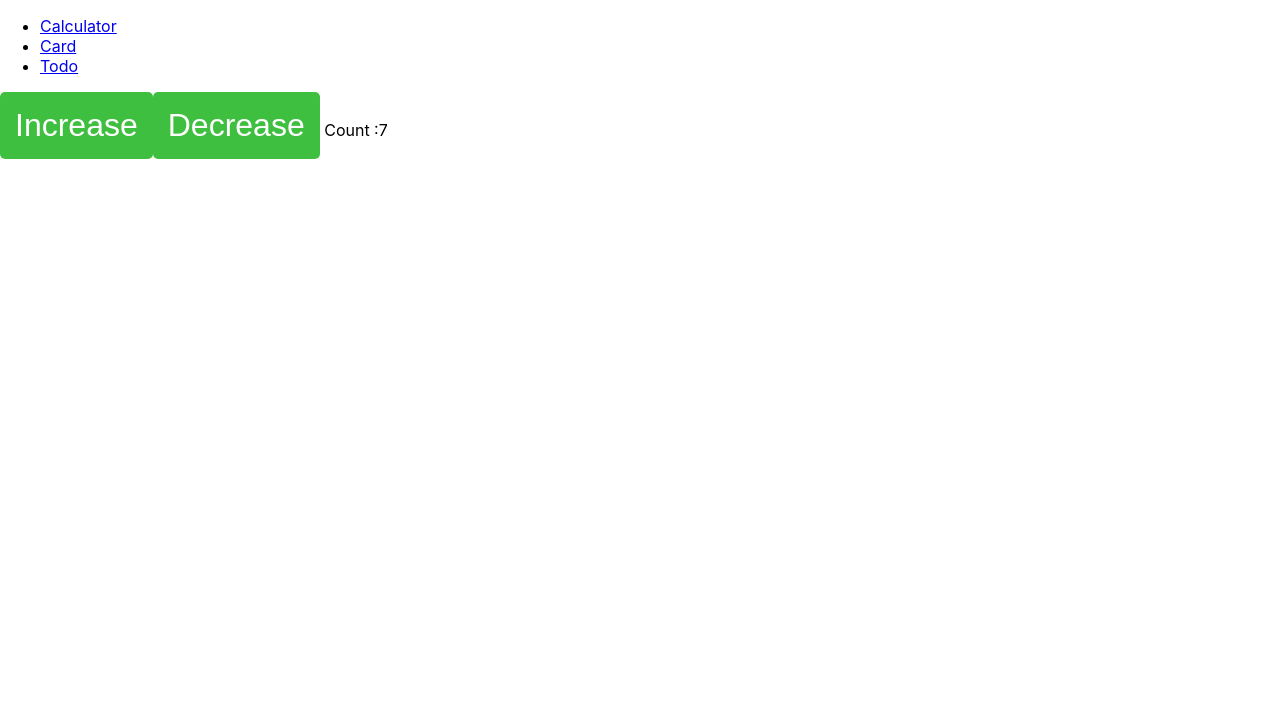
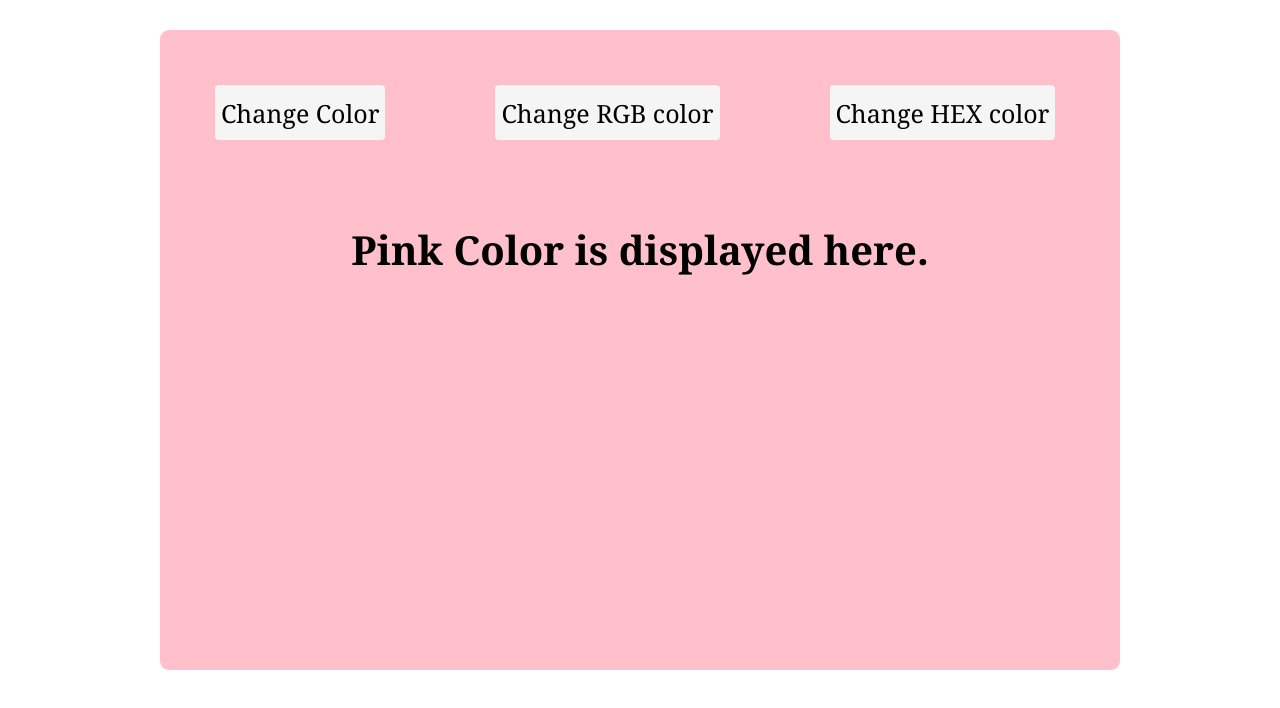
Before and after one commit to onikasbarbz/LearningReact, a React (Create React App) app: page /card in a window 1280 px wide. Shown: the top 708 px of the page. Built offline with nearby package versions, Linux system fonts and the light colour scheme.

Commit message:
colorGenerator page

```diff
--- a/package.json
+++ b/package.json
@@ -8,6 +8,7 @@
     "@testing-library/user-event": "^13.5.0",
     "react": "^18.3.1",
     "react-dom": "^18.3.1",
+    "react-router-dom": "^6.23.1",
     "react-scripts": "5.0.1",
     "web-vitals": "^2.1.4"
   },
--- a/src/App.js
+++ b/src/App.js
@@ -1,33 +1,43 @@
-import "./App.css";
-import Card from "./card";
-import Calculator from "./calculator";
-import Todo from "./todo";
-import { BrowserRouter as Router, Routes, Route, Link } from "react-router-dom";
+// import "./App.css";
+// import LogOnMount from "./LogonMount";
+// import Timer from "./Timer";
+// import DynamicTitle from "./DynamicTitle";
+import ColorGenerate from "./ColorGenerate";
+// import Card from "./card";
+// import Calculator from "./calculator";
+// import Todo from "./todo";
+// import { BrowserRouter as Router, Routes, Route, Link } from "react-router-dom";
 
 function App() {
   return (
-    <Router>
-      <div>
-        <nav>
-          <ul>
-            <li>
-              <Link to="/calculator">Calculator</Link>
-            </li>
-            <li>
-              <Link to="/card">Card</Link>
-            </li>
-            <li>
-              <Link to="/todo">Todo</Link>
-            </li>
-          </ul>
-        </nav>
-        <Routes>
-          <Route path="/calculator" element={<Calculator />} />
-          <Route path="/card" element={<Card />} />
-          <Route path="/todo" element={<Todo />} />
-        </Routes>
-      </div>
-    </Router>
+    <div>
+      <ColorGenerate />
+      {/* <LogOnMount/>
+      <Timer />
+      <DynamicTitle /> */}
+    </div>
+    //   <Router>
+    //     <div>
+    //       <nav>
+    //         <ul>
+    //           <li>
+    //             <Link to="/calculator">Calculator</Link>
+    //           </li>
+    //           <li>
+    //             <Link to="/card">Card</Link>
+    //           </li>
+    //           <li>
+    //             <Link to="/todo">Todo</Link>
+    //           </li>
+    //         </ul>
+    //       </nav>
+    //       <Routes>
+    //         <Route path="/calculator" element={<Calculator />} />
+    //         <Route path="/card" element={<Card />} />
+    //         <Route path="/todo" element={<Todo />} />
+    //       </Routes>
+    //     </div>
+    //   </Router>
   );
 }
 export default App;
--- /dev/null
+++ b/src/Color.css
@@ -0,0 +1,25 @@
+*{
+    font-family:Cambria, Cochin, Georgia, Times, 'Times New Roman', serif;
+}
+.ColorContainer {
+  margin: 0 auto;
+  height: 40em;
+  max-width: 60em;
+  margin-top: 30px;
+  border-radius: 9px;
+}
+.ColorContainer button {
+  background-color: whitesmoke;
+  font-size: 25px;
+  border-radius: 4px;
+  margin: 55px;
+  height: 55px;
+  border: none;
+}
+button:hover{
+    background-color: thistle;
+}
+.ColorContainer h1{
+    font-size: 40px;
+    text-align: center;
+}
--- /dev/null
+++ b/src/ColorGenerate.jsx
@@ -0,0 +1,46 @@
+import React, { useEffect, useState } from "react";
+import "./Color.css";
+const ColorGenerate = () => {
+  const [BgColor, SetBgColor] = useState("Pink");
+  const ColorChange = () => {
+    const colors = [
+      "red",
+      "blue",
+      "pink",
+      "orange",
+      "green",
+      "yellow",
+      "purple",
+      "brown",
+      "black",
+    ];
+    const random = colors[Math.floor(Math.random() * colors.length)];
+    SetBgColor(random);
+  };
+  const RgbColor = () => {
+    const random = `rgb(${Math.floor(Math.random() * 256)},${Math.floor(
+      Math.random() * 256
+    )},${Math.floor(Math.random() * 256)})`;
+    SetBgColor(random);
+  };
+  const HexColor = () => {
+    const random =
+      "#" +
+      Math.floor(Math.random() * 16777215)
+        .toString(16)
+        .padStart(6, "0");
+    SetBgColor(random);
+  };
+  useEffect(() => {
+    console.log("The background color is: " + BgColor);
+  }, [BgColor]);
+  return (
+    <div className="ColorContainer" style={{ backgroundColor: BgColor }}>
+      <button onClick={ColorChange}> Change Color</button>
+      <button onClick={RgbColor}> Change RGB color</button>
+      <button onClick={HexColor}>Change HEX color</button>
+      <h1> {BgColor} Color is displayed here.</h1>
+    </div>
+  );
+};
+export default ColorGenerate;
--- /dev/null
+++ b/src/DynamicTitle.jsx
@@ -0,0 +1,21 @@
+import React, { useState, useEffect } from 'react';
+
+function DynamicTitle() {
+  const [title, setTitle] = useState('');
+
+  useEffect(() => {
+    document.title = title;
+    console.log(`Title updated to: ${title}`);
+  }, [title]); // Effect re-runs whenever 'title' changes
+
+  return (
+    <input
+      type="text"
+      value={title}
+      onChange={(e) => setTitle(e.target.value)}
+      placeholder="Type to change document title..."
+    />
+  );
+}
+
+export default DynamicTitle;
--- /dev/null
+++ b/src/LogonMount.jsx
@@ -0,0 +1,11 @@
+import React, { useEffect } from "react";
+
+function LogOnMount() {
+  useEffect(() => {
+    console.log("Component has mounted!");
+  }, []); // Empty array means this effect runs only on mount and unmount
+
+  return <h1>Welcome to the page!</h1>;
+}
+
+export default LogOnMount;
--- /dev/null
+++ b/src/Timer.jsx
@@ -0,0 +1,16 @@
+import React, { useState, useEffect } from "react";
+
+function Timer() {
+  const [seconds, setSeconds] = useState(0);
+
+  useEffect(() => {
+    const intervalId = setInterval(() => {
+      setSeconds((prevSeconds) => prevSeconds + 1);
+      console.log(`Time elapsed: ${seconds + 1} seconds`);
+    }, 1000);
+    return () => clearInterval(intervalId);
+  }); // No dependency array means this effect runs after every render
+
+  return <h1>Time Elapsed: {seconds} seconds</h1>;
+}
+export default Timer;
--- a/src/todo.css
+++ b/src/todo.css
@@ -18,7 +18,7 @@ input {
   border: none;
   color: rgb(38, 119, 233);
   font-weight: bolder;
-  font-size: 20px;
+  font-size: 10px;
   background: none;
 }
 .input {
```
Also changed, not shown: 1 other file (tests, documents, lock files or other folders).
